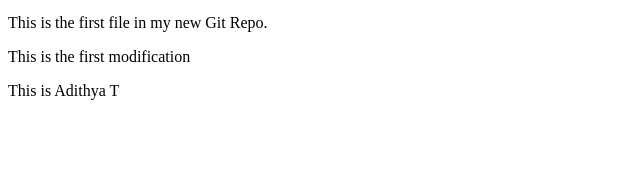
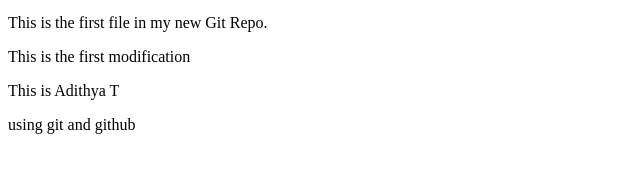
Before and after one commit to AdithyaT30/hello_world, a plain HTML site: page index.html in a window 1280 px wide. Shown: the part 100-272 px from the top of the page, without its empty margins (0-640 px from the left). Drawn offline with Linux system fonts and the light colour scheme.

Commit message:
Update index.html

```diff
--- a/index.html
+++ b/index.html
@@ -11,5 +11,6 @@ style="width:100%;max-width:960px">
 <p>This is the first file in my new Git Repo.</p>
 <p> This is the first modification</p>
 <p> This is Adithya T</p>
+<p> using git and github</p>
 </body>
 </html>
```
